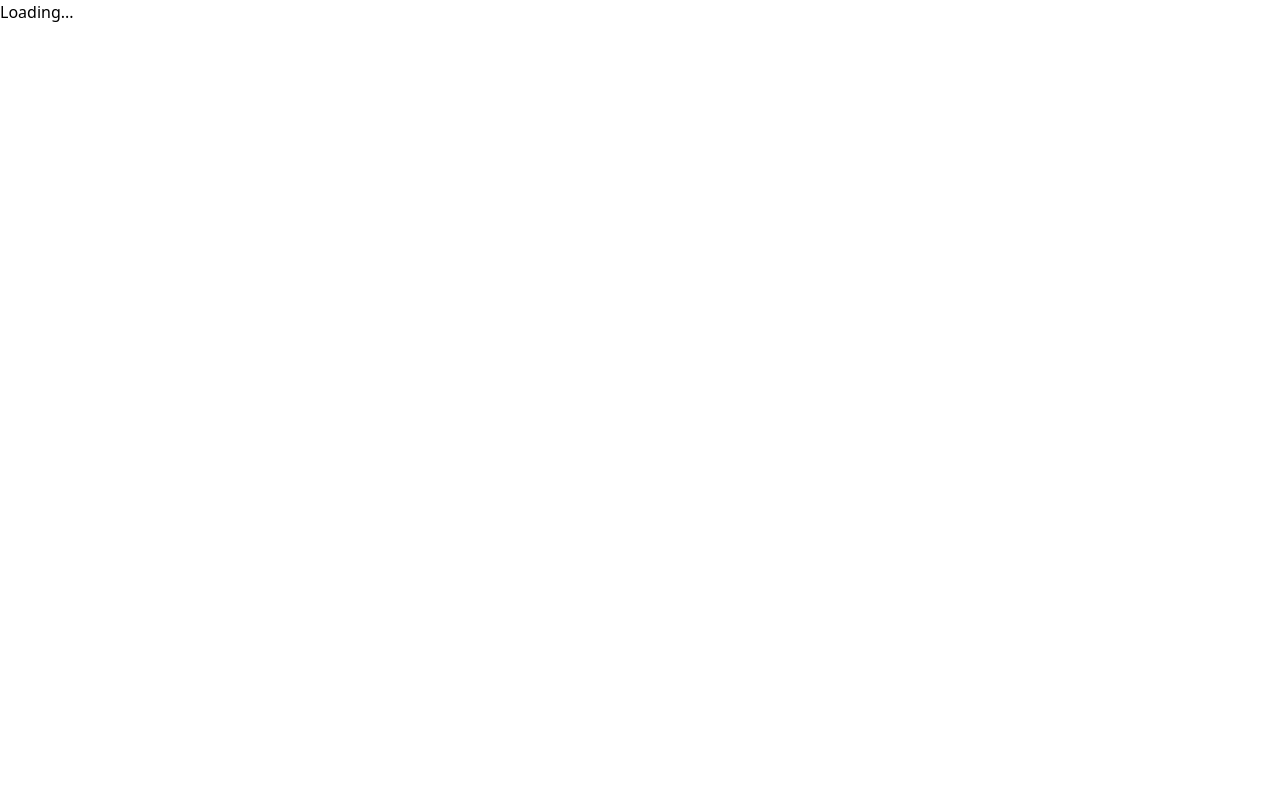
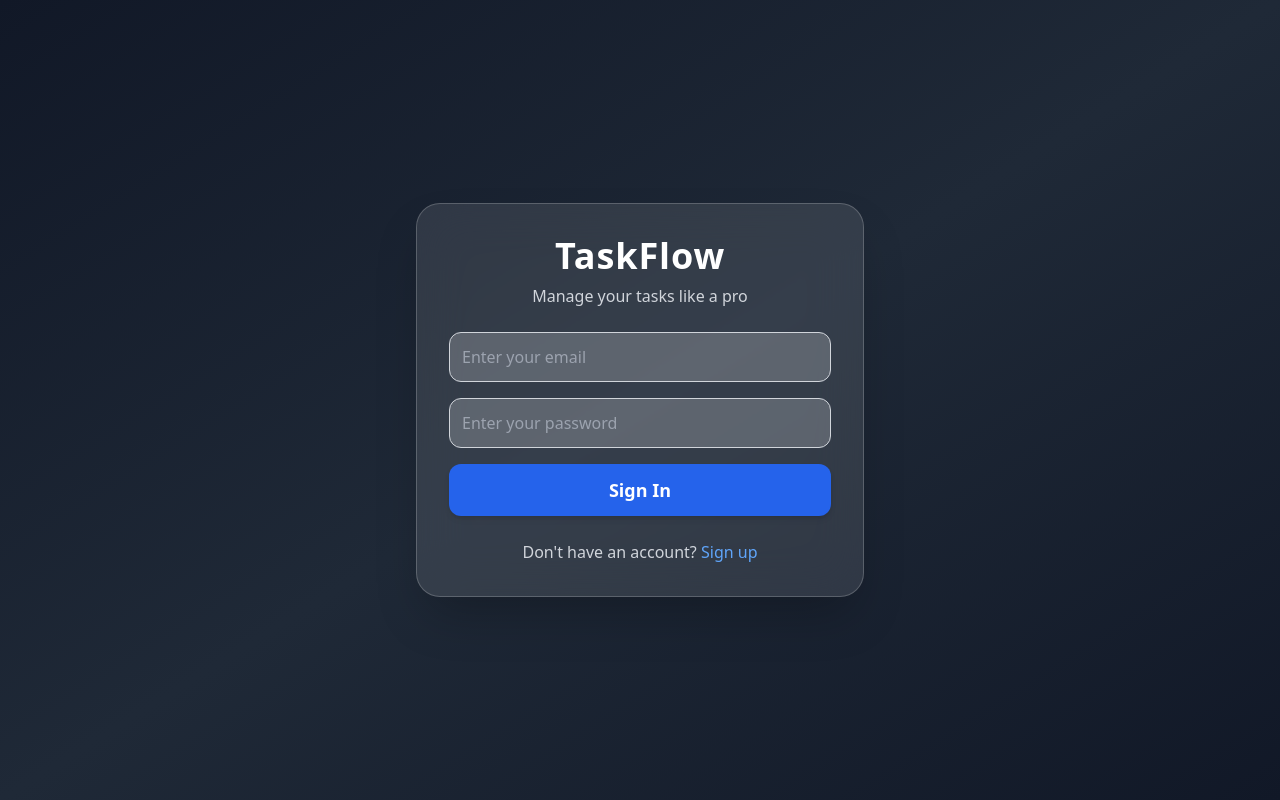
Before and after one commit to sidram403/task-management, a React (Vite) app in the folder project/: page /signin in a window 1280 px wide. Built offline with nearby package versions, Linux system fonts and the light colour scheme.

Commit message:
changed in fronetnd

```diff
--- a/project/src/App.jsx
+++ b/project/src/App.jsx
@@ -15,18 +15,14 @@ const PrivateRoute = ({ children }) => {
   const { user , loading} = useAuth();
   console.log(user);
 
-  if (loading) {
-    return <div>Loading...</div>;
-  }
+
   return user ? children : <Navigate to="/signin" />;
 };
 
 const PublicRoute = ({ children }) => {
   const { user, loading } = useAuth();
 
-  if (loading) {
-    return <div>Loading...</div>;
-  }
+
   return user ? <Navigate to="/" /> : children; // Redirect to home if authenticated
 };
 
```
